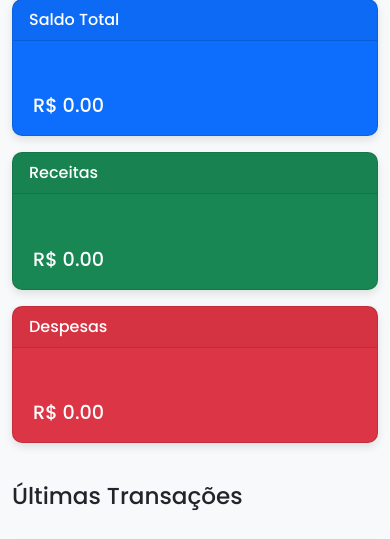
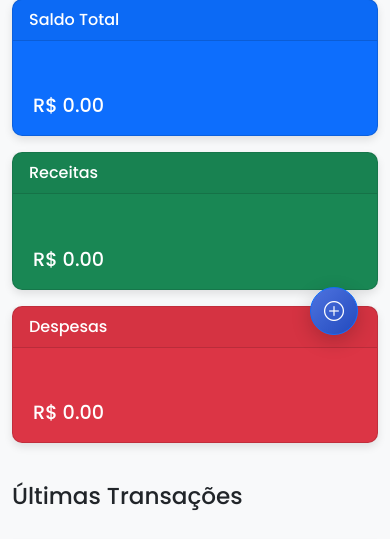
Before and after one commit to Matheus153/flask-financas, a Flask app: page / in a window 390 px wide. Shown: the part 461-1000 px from the top of the page. Run offline with Flask 3, Linux system fonts and the light colour scheme; the visitor is signed in with stand-in values (Sample User, id 1); data that the repository does not hold is empty; some libraries are stand-ins or nearby versions.

Commit message:
style: melhorando label de adicionar e criando botão na página inicial

```diff
--- a/static/style.css
+++ b/static/style.css
@@ -128,6 +128,39 @@ body {
     box-shadow: 0 4px 6px rgba(0,0,0,0.1);
 }
 
+/* Floating Action Button */
+.fab-mobile {
+    position: fixed;
+    bottom: 3rem;
+    right: 2rem;
+    width: 48px;
+    height: 48px;
+    display: flex;
+    align-items: center;
+    text-position: center;
+    justify-content: center;
+    box-shadow: 0 6px 20px rgba(0,0,0,0.2);
+    transition: all 0.3s ease;
+    z-index: 1000;
+    padding: 0;
+}
+
+.fab-mobile:hover {
+    transform: scale(1.1);
+    box-shadow: 0 8px 24px rgba(0,0,0,0.3);
+}
+
+.fab-mobile i {
+    display: flex;
+    align-items: center;
+    justify-content: center;
+    width: 100%;
+    height: 100%;
+    margin: 0; /* Remover margens padrão */
+    line-height: 1; /* Remover line-height extra */
+}
+
+
 /* Dispositivos pequenos (telefones, 576px e abaixo) */
 @media (max-width: 576px) {
     .navbar-brand {
@@ -206,8 +239,23 @@ body {
         background: rgba(230, 234, 240, 0.82);
         border: none;
         margin-top: 0.5rem;
+        text-align: left;
     }
 
+    .fab-mobile {
+        background: linear-gradient(135deg, #4e73df 0%, #224abe 100%);
+    }
+
+    .fab-mobile i {
+        color: white;
+    }
+
+}
+
+@media (min-width: 992px) {
+    .fab-mobile {
+        display: none !important;
+    }
 }
 
 /* Ajustes gerais de responsividade */
--- a/templates/adicionar.html
+++ b/templates/adicionar.html
@@ -11,7 +11,7 @@
     </div>
 
     <div class="mb-3">
-        <label for="valor" class="form-label">Valor</label>
+        <label for="valor" class="form-label">Valor em (R$)</label>
         <input type="number" step="0.01" class="form-control" id="valor" name="valor" required>
     </div>
 
--- a/templates/base.html
+++ b/templates/base.html
@@ -36,14 +36,15 @@
                         <a class="nav-link" href="{{ url_for('main.index') }}">Início</a>
                     </li>
                     <li class="nav-item">
+                        <a class="nav-link" href="{{ url_for('main.adicionar_transacao') }}">Adicionar</a>
+                    </li>
+                    <li class="nav-item">
                         <a class="nav-link" href="{{ url_for('main.listar_transacoes') }}">Transações</a>
                     </li>
                     <li class="nav-item">
                         <a class="nav-link" href="{{ url_for('main.transacoes_recorrentes') }}">Recorrentes</a>
                     </li>
-                    <li class="nav-item">
-                        <a class="nav-link" href="{{ url_for('main.adicionar_transacao') }}">Adicionar</a>
-                    </li>
+
                     <li class="nav-item">
                         <a class="nav-link" href="{{ url_for('main.resumo') }}">Resumo</a>
                     </li>
--- a/templates/editar.html
+++ b/templates/editar.html
@@ -18,7 +18,7 @@
     </div>
 
     <div class="mb-3">
-        <label for="valor" class="form-label">Valor</label>
+        <label for="valor" class="form-label">Valor em (R$)</label>
         <input type="number" step="0.01" class="form-control" id="valor" name="valor" value="{{ transacao.valor }}"
             required {% if transacao.meses_repeticao> 0 %}disabled{% endif %}>
     </div>
--- a/templates/index.html
+++ b/templates/index.html
@@ -101,6 +101,12 @@
 
         </tbody>
     </table>
+
+    <!-- Botão Flutuante para Mobile -->
+    <a href="{{ url_for('main.adicionar_transacao') }}"
+        class="btn btn-primary btn-lg rounded-circle fab-mobile d-block d-md-none">
+        <i class="bi bi-plus-circle"></i>
+    </a>
 </div>
 
 {% endblock %}
```
